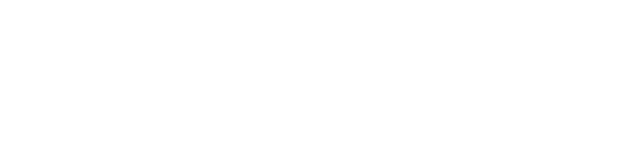
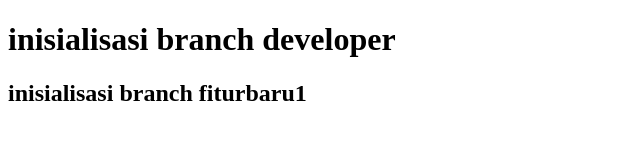
Before and after one commit to Afif-Maulana/section3, a plain HTML site: page index.html in a window 1280 px wide. Shown: the whole page, without its empty margins (0-640 px from the left). Drawn offline with Linux system fonts and the light colour scheme.

Commit message:
tag h2 fiturbaru1

```diff
--- a/index.html
+++ b/index.html
@@ -7,6 +7,7 @@
     <title>Document</title>
 </head>
 <body>
-
+    <h1> inisialisasi branch developer</h1>
+    <h2> inisialisasi branch fiturbaru1</h2>
 </body>
 </html>
```
